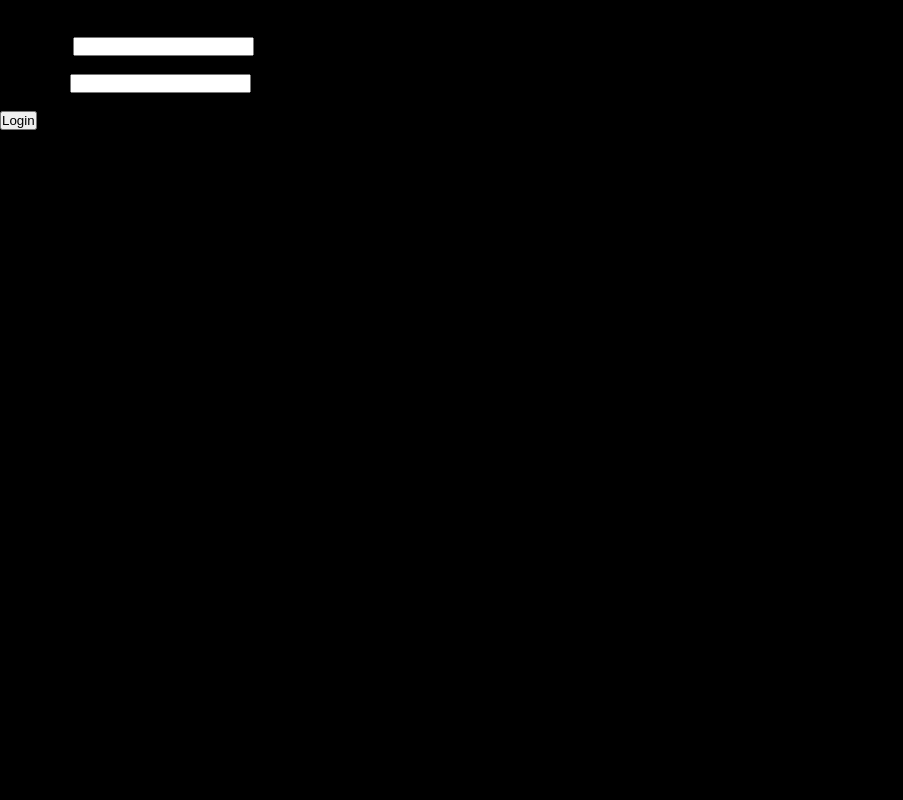
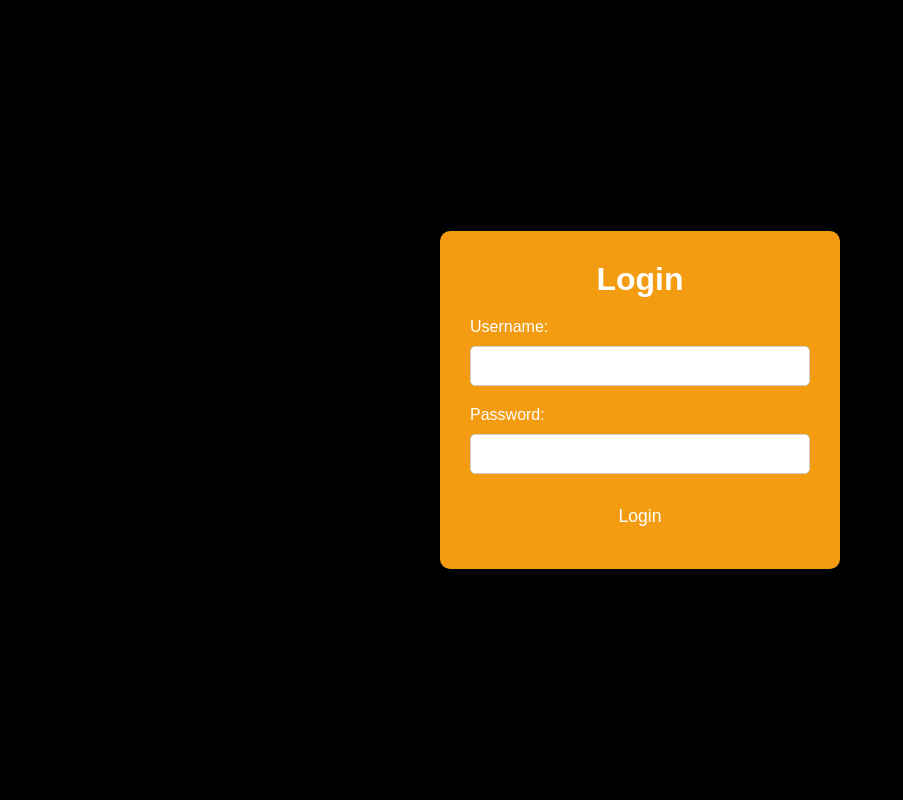
Before and after one commit to bhindia/car_cs_project, a Flask app: page / in a window 1280 px wide. Shown: the whole page, without its empty margins (0-903 px from the left). Run offline with Flask 3, Linux system fonts and the light colour scheme.

Commit message:
Login Added

```diff
--- a/main.py
+++ b/main.py
@@ -1,9 +1,34 @@
 import sqlite3
-from flask import Flask, redirect, url_for, render_template
+from flask import Flask, redirect, url_for, render_template, request
 app=Flask(__name__,template_folder="templates")
 @app.route("/")
 def base():
-    return render_template("Login.html")
+    return render_template("login.html")
+
+# Function to verify login credentials from the database
+def check_login_credentials(username, password):
+    connection = sqlite3.connect('database.db')  # Connect to the database
+    cursor = connection.cursor()
+
+    # Query the database to find the user by username and password
+    cursor.execute("SELECT * FROM login WHERE username = ? AND password = ?", (username, password))
+    user = cursor.fetchone()  # Fetch the first matching row
+
+    connection.close()
+
+    # If a user is found, return True (valid login), else return False
+    return user is not None
+
+@app.route('/login.html', methods=['POST'])
+def handle_login():
+    username = request.form.get('username')
+    password = request.form.get('password')
+
+    # Check the credentials in the database
+    if check_login_credentials(username, password):
+        return redirect(url_for('home'))  # Redirect to the home page on successful login
+    else:
+        return "Invalid credentials, please try again."
 
 @app.route("/home.html")
 def home():
--- a/templates/Login.html
+++ b/templates/Login.html
@@ -3,26 +3,91 @@
 <head>
     <meta charset="UTF-8">
     <meta name="viewport" content="width=device-width, initial-scale=1.0">
+    <style>
+    /* General Styles */
+        * {
+            margin: 0;
+            padding: 0;
+            box-sizing: border-box;
+        }
+
+        body {
+            margin: 0;
+            padding: 0;
+            background-color: #000; /* Background color */
+            min-height: 100vh;
+            display: flex;
+            justify-content: center;
+            align-items: center;
+            font-family: Arial, sans-serif;
+        }
+
+        .login-container {
+            background-color: #f39c12; /* Orange background */
+            padding: 30px;
+            border-radius: 10px;
+            width: 100%;
+            max-width: 400px; /* Set a maximum width */
+            text-align: center;
+        }
+
+        h1 {
+            color: white; /* White color for the heading */
+            margin-bottom: 20px;
+        }
+
+        .input-group {
+            margin-bottom: 20px;
+            text-align: left;
+        }
+
+        label {
+            color: white; /* Label text color */
+            font-size: 1rem;
+            margin-bottom: 5px;
+            display: block;
+        }
+
+        input {
+            width: 100%;
+            padding: 10px;
+            margin-top: 5px;
+            font-size: 1rem;
+            border-radius: 5px;
+            border: 1px solid #ccc;
+        }
+
+        button {
+            padding: 12px 20px;
+            background-color: #f39c12; /* Gold button color */
+            color: white;
+            border: none;
+            font-size: 1.1rem;
+            border-radius: 5px;
+            cursor: pointer;
+            transition: background-color 0.3s ease;
+        }
+
+        button:hover {
+            background-color: #e67e22; /* Darker gold on hover */
+        }
+        </style>
     <title>Login</title>
-    <link rel="stylesheet" href="style.css" />
 </head>
 <body>
-    <h1>Login</h1>
-    <form method="POST" action="/login">
-        <label for="username">Username:</label>
-        <input type="text" id="username" name="username" required><br><br>
-
-        <label for="password">Password:</label>
-        <input type="password" id="password" name="password" required><br><br>
-
-        <button type="submit">Login</button>
-    </form>
-    <script>
-        function redirectToHome(event) {
-            event.preventDefault();  // Prevent the form from submitting the traditional way
-            // You can add logic here to check the credentials, etc.
-            window.location.href = "home.html";  // Redirect to home.html
-        }
-    </script>
+    <div class="login-container">
+        <h1>Login</h1>
+        <form method="POST" action="/login.html">
+            <div class="input-group">
+                <label for="username">Username:</label>
+                <input type="text" id="username" name="username" required>
+            </div>
+            <div class="input-group">
+                <label for="password">Password:</label>
+                <input type="password" id="password" name="password" required>
+            </div>
+            <button type="submit">Login</button>
+        </form>
+    </div>
 </body>
 </html>
--- a/templates/style.css
+++ /dev/null
@@ -1,137 +0,0 @@
-/* Add these CSS rules to your existing styles */
-.nav-links a.active {
-  pointer-events: none; /* Prevents clicking */
-  cursor: default; /* Changes cursor to default instead of pointer */
-  background-color: #f39c12; /* Shows it's active */
-  color: #000; /* Changed text color for better contrast */
-  opacity: 1; /* Optional: makes it look slightly disabled */
-}
-
-/* Optional: Remove hover effect for active link */
-.nav-links a.active:hover {
-  background-color: #f39c12;
-  color: #000;
-}
-/* Full page container */
-* {
-  margin: 0;
-  padding: 0;
-  box-sizing: border-box;
-}
-body {
-  margin: 0;
-  padding: 0;
-  background-color: #000;
-  min-height: 100vh;
-  overflow-x: hidden;
-}
-html {
-  background-color: #000;
-}
-.full-page {
-  padding-top: 70px;
-  display: flex; /* Use Flexbox */
-  justify-content: center; /* Center content horizontally */
-  align-items: center; /* Center content vertically */
-  height: 100vh; /* Full height of the viewport */
-  background-color: #000; /* Black background */
-  color: #fff; /* White text color */
-  text-align: center; /* Center text within the element */
-}
-
-.full-page h1 {
-  font-size: 48px; /* Large text size */
-  color: #f39c12; /* Gold color for emphasis */
-  margin: 0; /* Remove default margin */
-  text-transform: uppercase; /* Uppercase text */
-  letter-spacing: 4px; /* Letter spacing for effect */
-}
-
-.Logo {
-  background-color: rgba(214, 211, 214, 0.807);
-  border-radius: 20px 20px 20px 20px;
-  height: 140px;
-  width: 180px;
-}
-
-/* Flashy animation effect */
-@keyframes flashyAnimation {
-  0% {
-    opacity: 1;
-    transform: scale(1);
-  }
-  50% {
-    opacity: 0.7;
-    transform: scale(1.1);
-  }
-  100% {
-    opacity: 1;
-    transform: scale(1);
-  }
-}
-.navbar {
-  background-color: #111;
-  padding: 1rem 2rem;
-  position: fixed;
-  top: 0;
-  left: 0;
-  right: 0;
-  display: flex;
-  justify-content: space-between;
-  align-items: center;
-  box-shadow: 0 2px 5px rgba(243, 156, 18, 0.2);
-  z-index: 1000;
-}
-
-.nav-logo {
-  display: flex;
-  align-items: center;
-}
-
-.logo-img {
-  height: 40px;
-  width: auto;
-}
-
-.nav-links {
-  display: flex;
-  gap: 2rem;
-}
-
-.nav-links a {
-  color: #f39c12;
-  text-decoration: none;
-  font-size: 1.1rem;
-  font-weight: bold;
-  padding: 0.5rem 1rem;
-  border-radius: 5px;
-  transition: all 0.3s ease;
-}
-
-.nav-links a:hover {
-  background-color: #f39c12;
-  color: #000;
-}
-
-/* Responsive design for smaller screens */
-@media (max-width: 600px) {
-  .navbar {
-    flex-direction: column;
-    padding: 1rem;
-  }
-
-  .nav-logo {
-    margin-bottom: 1rem;
-  }
-
-  .nav-links {
-    gap: 1rem;
-    flex-wrap: wrap;
-    justify-content: center;
-  }
-
-  .nav-links a {
-    font-size: 1rem;
-    padding: 0.4rem 0.8rem;
-  }
-}
```
Also changed, not shown: templates/home.html (+139 -2 lines), templates/css/style1.css (added), templates/css/style2.css (added).
